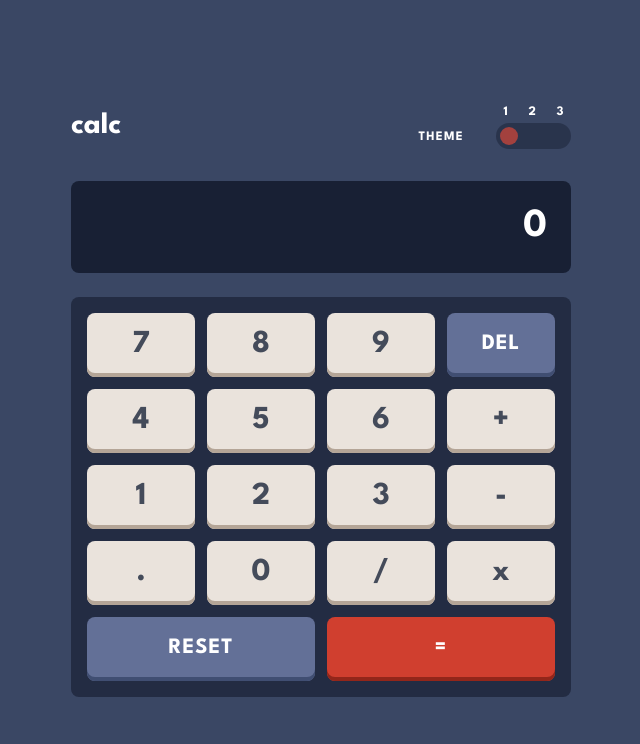
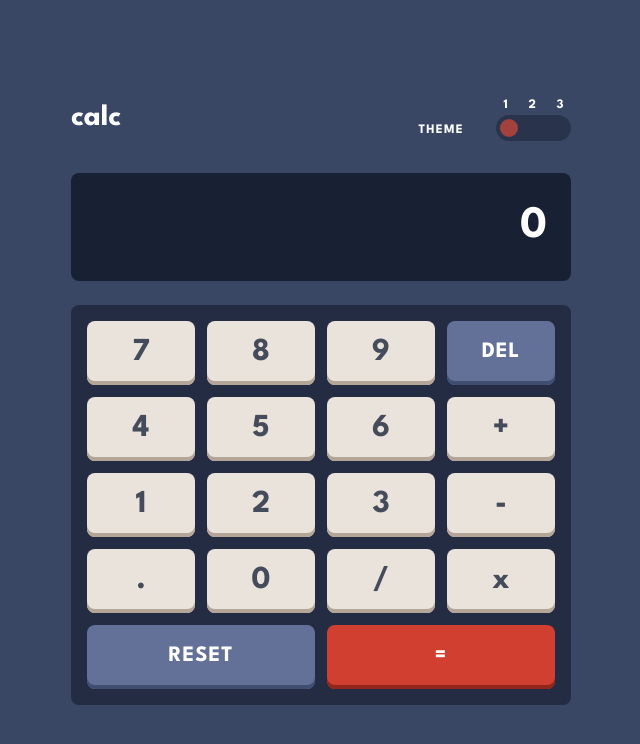
Before and after one commit to CiroJSCH/Calculator-app, a React (Vite) app: page / in a window 1280 px wide. Shown: the top 744 px of the page, without its empty margins (319-959 px from the left). Built offline with nearby package versions, Linux system fonts and the light colour scheme.

Commit message:
redesign: font size and padding in display

```diff
--- a/src/components/Display.tsx
+++ b/src/components/Display.tsx
@@ -10,9 +10,9 @@ const Display = () => {
   const { result, operation } = useContext(CalculatorContext) as CalculatorContextType;
 
   return (
-    <div className='w-full h-auto bg-screen rounded-lg mt-8 px-6 py-4 flex items-center justify-end'>
+    <div className='w-full h-auto bg-screen rounded-lg mt-8 px-6 py-5 flex items-center justify-end'>
       <span
-        className={`text-[40px] text-txtColor font-bold overflow-x-scroll scrollbar-thin scrollbar-thumb-keySecSh ${
+        className={`text-[45px] text-txtColor font-bold overflow-x-scroll scrollbar-thin scrollbar-thumb-keySecSh ${
           theme === 1 as ThemeType  ? 'text-txtWhite' : 'text-txtColor'
         }`}
       >
```
